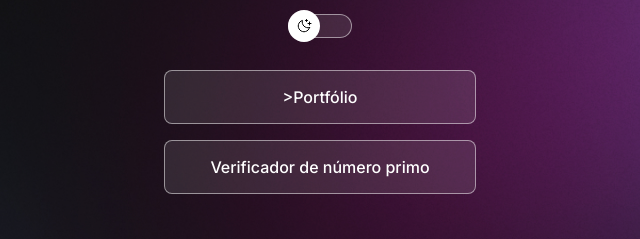
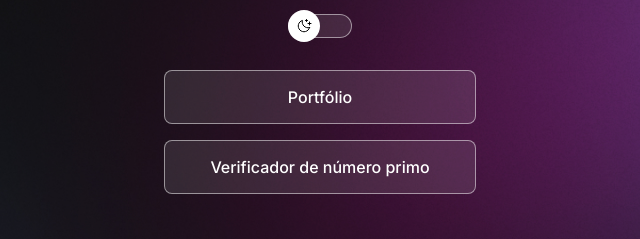
Before and after one commit to Heber-Stavrakas-Gaipo/DevLinksTree, a plain HTML site: page index.html in a window 1280 px wide. Shown: the part 218-457 px from the top of the page, 320-960 px from the left. Drawn offline with nearby package versions, Linux system fonts and the light colour scheme.

Commit message:
Remove greater than from Portfolio link

```diff
--- a/index.html
+++ b/index.html
@@ -26,7 +26,7 @@
       <ul>
         <li>
           <a href="https://github.com/Heber-Stavrakas-Gaipo/Portfolio" target="_blank" rel="noopener noreferrer">
-            >Portfólio</a
+            Portfólio</a
           >
         </li>
         <li>
```
